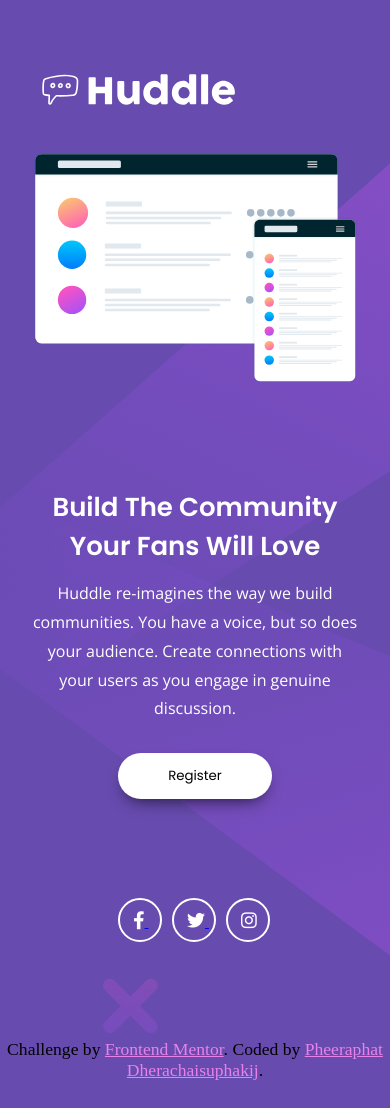
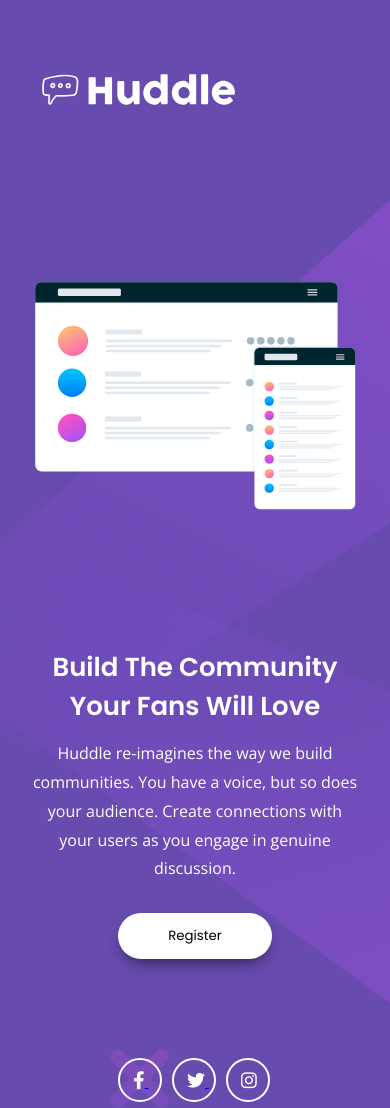
Before and after one commit to Pheeraphat47/huddle-landing-page, a plain HTML site: page index.html in a window 390 px wide. Shown: the top 1108 px of the page. Before the commit the page ends 1081 px from the top, so only its background shows below. Drawn offline with nearby package versions, Linux system fonts and the light colour scheme.

Commit message:
Update style.css

```diff
--- a/style.css
+++ b/style.css
@@ -39,8 +39,13 @@ main {
     display: flex;
     align-items: center;
     gap: 6.25em;
+    padding-top: 8em;
     /* space between component in flex */
 
+}
+
+.text {
+    margin-top: -6.5em;
 }
 
 
@@ -77,6 +82,7 @@ main {
 
 .social {
     text-align: right;
+    margin-top: 5em;
 }
 
 .social a i {
@@ -122,13 +128,17 @@ main {
     color:  hsl(300, 69%, 71%);
 }
 
+footer{
+    margin-top: 5%;
+}
+
 @media only screen and (max-width: 1024px) {
     .pic img {
         width: 100%;
     }
 
     footer {
-        margin-top: 5%;
+        margin-top: 10%;
     }
 }
 
@@ -139,6 +149,9 @@ main {
         text-align: center;
     }
 
+    .text {
+        margin-top: 2em;
+    }
     .text h1 {
         font-size: 1.625rem;
     }
@@ -149,6 +162,18 @@ main {
     }
 
     footer{
-        margin-top: 50%;
+        margin-top: 70%;
     }
 }
+
+@media only screen and (max-width: 375px){
+    footer{
+        margin-top: 150%;
+    }
+}
+
+@media only screen and (max-width: 280px){
+    footer {
+        margin-top: 200%;
+    }
+}
```
